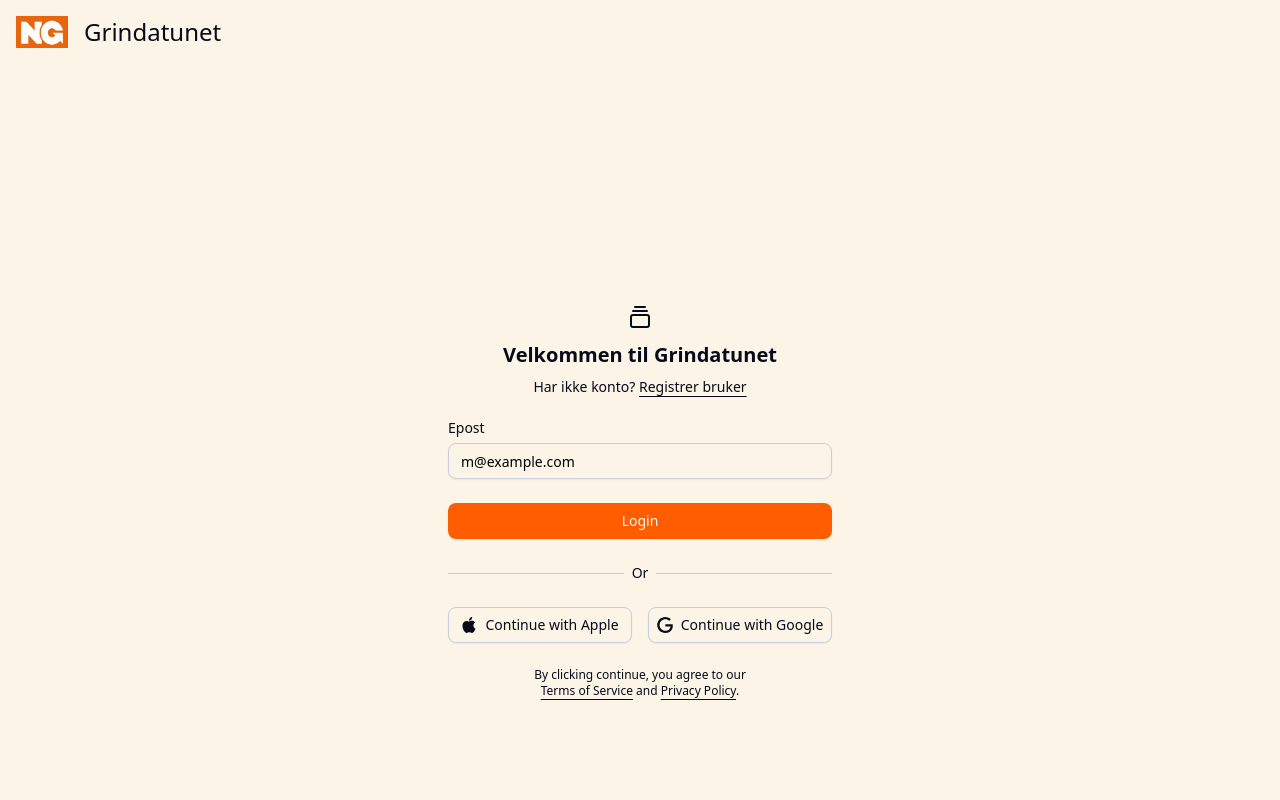
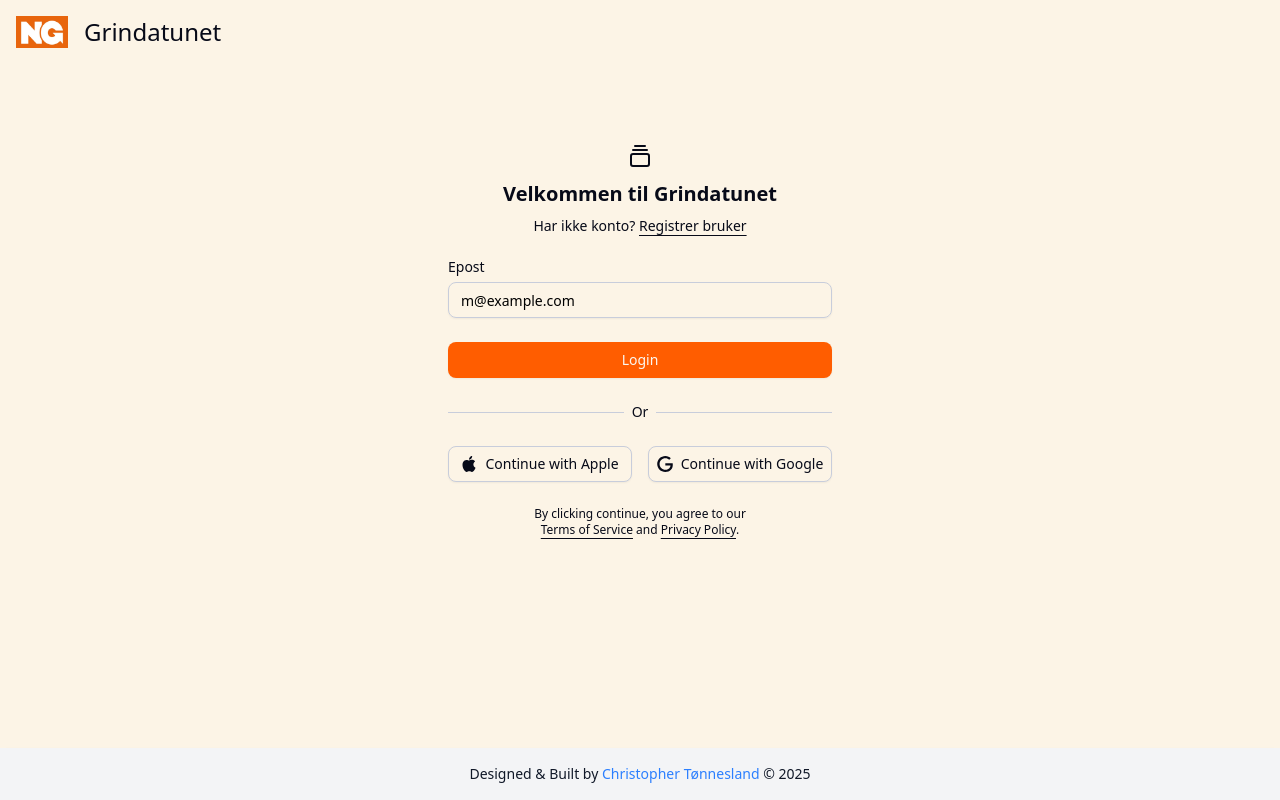
Before and after one commit to Christonn93/grindatunet_frontend, a React (Vite) app: page / in a window 1280 px wide. Shown: the top 800 px of the page. Built offline with nearby package versions, Linux system fonts and the light colour scheme.

Commit message:
adding new content

```diff
--- a/src/pages/Home.tsx
+++ b/src/pages/Home.tsx
@@ -2,7 +2,7 @@ import { LoginForm } from "@/components/form/LoginForm";
 
 export const Home = () => {
  return (
-  <div className="flex min-h-svh flex-col items-center justify-center gap-6 bg-background p-6 md:p-10">
+  <div className="flex flex-col items-center justify-center gap-6 bg-background p-6 md:p-10">
    <div className="w-full max-w-sm">
     <LoginForm />
    </div>
```
